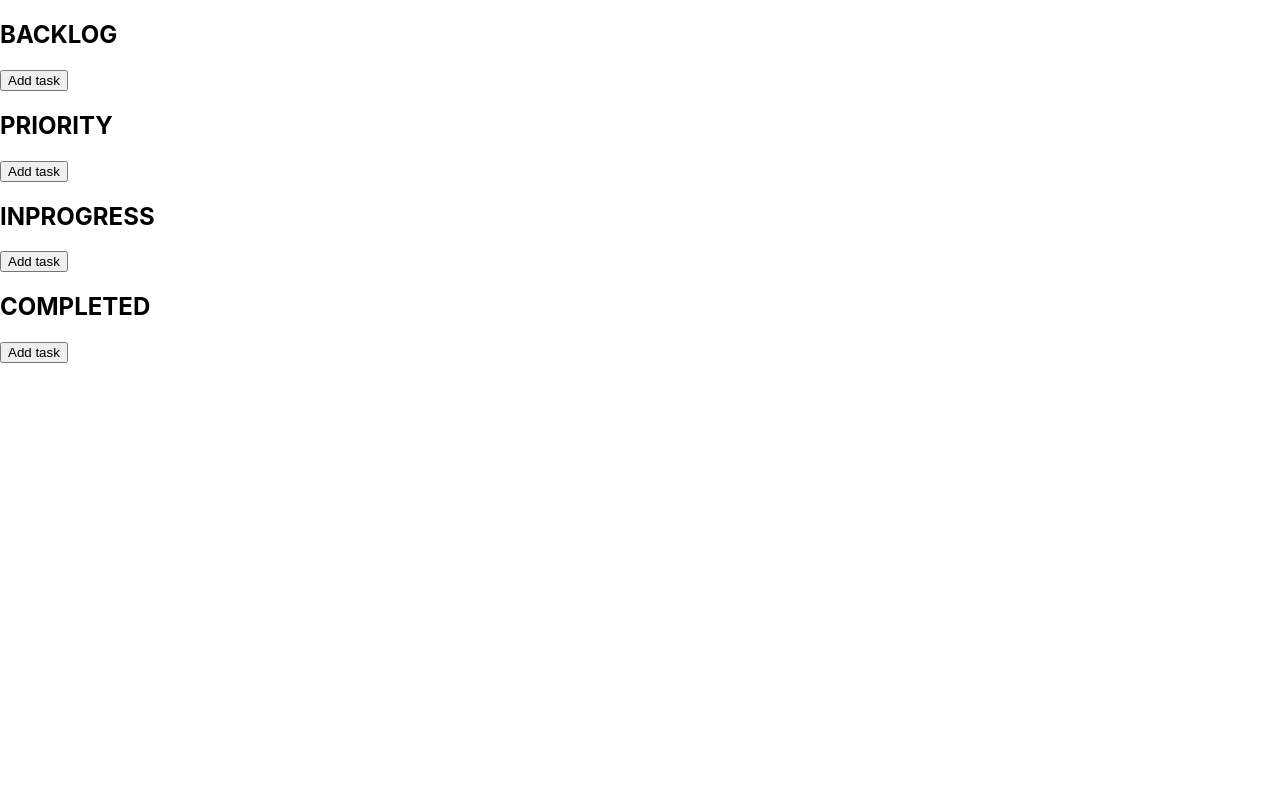
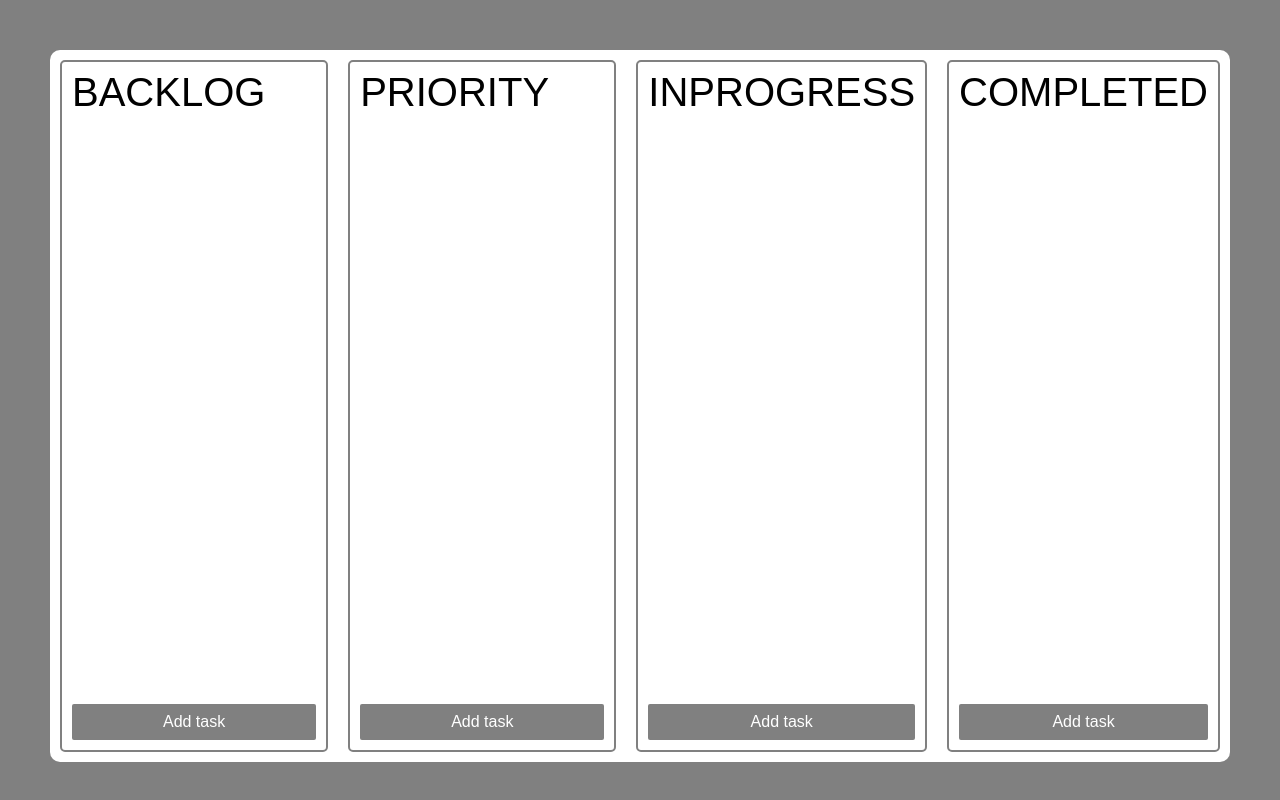
Before and after one commit to jeffdam/kanban-board, a React (Create React App) app: page / in a window 1280 px wide. Built offline with nearby package versions, Linux system fonts and the light colour scheme.

Commit message:
Add styling

```diff
--- a/src/App.css
+++ /dev/null
@@ -1,38 +0,0 @@
-.App {
-  text-align: center;
-}
-
-.App-logo {
-  height: 40vmin;
-  pointer-events: none;
-}
-
-@media (prefers-reduced-motion: no-preference) {
-  .App-logo {
-    animation: App-logo-spin infinite 20s linear;
-  }
-}
-
-.App-header {
-  background-color: #282c34;
-  min-height: 100vh;
-  display: flex;
-  flex-direction: column;
-  align-items: center;
-  justify-content: center;
-  font-size: calc(10px + 2vmin);
-  color: white;
-}
-
-.App-link {
-  color: #61dafb;
-}
-
-@keyframes App-logo-spin {
-  from {
-    transform: rotate(0deg);
-  }
-  to {
-    transform: rotate(360deg);
-  }
-}
--- a/src/App.js
+++ b/src/App.js
@@ -1,5 +1,4 @@
 import React from 'react';
-import './App.css';
 import KanbanBoardContainer from './components/kanban_board_container';
 
 function App() {
--- a/src/components/kanban_board.jsx
+++ b/src/components/kanban_board.jsx
@@ -8,7 +8,7 @@
 
   render() {
     return (
-      <section>
+      <section className="kanban-board">
         <TaskListContainer listType={"backlog"}/>
         <TaskListContainer listType={"priority"}/>
         <TaskListContainer listType={"inProgress"}/>
--- a/src/components/task_list/task_list.jsx
+++ b/src/components/task_list/task_list.jsx
@@ -36,9 +36,13 @@
     );
 
     return (
-      <article>
-        <h2>{listType.toUpperCase()}</h2>
-        {taskDisplayList}
+      <article className="task-list">
+        <div>
+          <h2>{listType.toUpperCase()}</h2>
+          <div className="task-list-items">
+            {taskDisplayList}
+          </div>
+        </div>
         {taskForm}
       </article>
     );
--- a/src/index.css
+++ /dev/null
@@ -1,13 +0,0 @@
-body {
-  margin: 0;
-  font-family: -apple-system, BlinkMacSystemFont, 'Segoe UI', 'Roboto', 'Oxygen',
-    'Ubuntu', 'Cantarell', 'Fira Sans', 'Droid Sans', 'Helvetica Neue',
-    sans-serif;
-  -webkit-font-smoothing: antialiased;
-  -moz-osx-font-smoothing: grayscale;
-}
-
-code {
-  font-family: source-code-pro, Menlo, Monaco, Consolas, 'Courier New',
-    monospace;
-}
--- a/src/index.js
+++ b/src/index.js
@@ -1,6 +1,6 @@
 import React from 'react';
 import ReactDOM from 'react-dom';
-import './index.css';
+import "./stylesheets/index.scss";
 import App from './App';
 import * as serviceWorker from './serviceWorker';
 
--- /dev/null
+++ b/src/stylesheets/base/_fonts.scss
@@ -0,0 +1,11 @@
+body {
+  font-family: Arial, Helvetica, sans-serif;
+}
+
+h1 {
+  font-size: 36pt;
+}
+
+h2 {
+  font-size: 30pt;
+}
--- /dev/null
+++ b/src/stylesheets/base/_layout.scss
@@ -0,0 +1,63 @@
+button {
+  padding: 10px;
+  color: white;
+  background: grey;
+  cursor: pointer;
+  border-radius: 2px;
+}
+
+i {
+  margin: 20px;
+  cursor: pointer;
+  margin: 5px;
+}
+
+body {
+  background: grey;
+  height: 89%;
+}
+
+#root {
+  height: 100%;
+}
+
+html {
+  height: 100%;
+}
+
+.kanban-board {
+  height: 100%;
+  margin: 50px;
+  background: white;
+  border-radius: 10px;
+  display: flex;
+}
+
+.task-list {
+  margin: 10px;
+  padding: 10px;
+  border-radius: 5px;
+  border: 2px solid grey;
+  display: flex;
+  flex-direction: column;
+  justify-content: space-between;
+  width: 100%;
+  > * {
+    width: 100%;
+  }
+}
+
+.task-list-items {
+  display: flex;
+  flex-direction: column;
+  align-items: stretch;
+  overflow: auto;
+
+  > ul {
+    border-radius: 5px;
+    border: 2px solid grey;
+    background: grey;
+    margin: 5px;
+    padding: 10px;
+  }
+}
--- /dev/null
+++ b/src/stylesheets/base/_reset.scss
@@ -0,0 +1,49 @@
+/* http://meyerweb.com/eric/tools/css/reset/
+   v2.0 | 20110126
+   License: none (public domain)
+*/
+
+html, body, div, span, applet, object, iframe,
+h1, h2, h3, h4, h5, h6, p, blockquote, pre,
+a, abbr, acronym, address, big, cite, code,
+del, dfn, em, img, ins, kbd, q, s, samp,
+small, strike, strong, sub, sup, tt, var,
+b, u, i, center,button,
+dl, dt, dd, ol, ul, li,
+fieldset, form, label, legend,
+table, caption, tbody, tfoot, thead, tr, th, td,
+article, aside, canvas, details, embed,
+figure, figcaption, footer, header, hgroup,
+menu, nav, output, ruby, section, summary,
+time, mark, audio, video {
+	margin: 0;
+	padding: 0;
+	border: 0;
+	font-size: 100%;
+	font: inherit;
+	vertical-align: baseline;
+}
+/* HTML5 display-role reset for older browsers */
+article, aside, details, figcaption, figure,
+footer, header, hgroup, menu, nav, section {
+	display: block;
+}
+body {
+	line-height: 1;
+}
+ol, ul, li {
+	list-style: none;
+}
+
+blockquote, q {
+	quotes: none;
+}
+blockquote:before, blockquote:after,
+q:before, q:after {
+	content: '';
+	content: none;
+}
+table {
+	border-collapse: collapse;
+	border-spacing: 0;
+}
--- /dev/null
+++ b/src/stylesheets/index.scss
@@ -0,0 +1,3 @@
+@import "base/_reset";
+@import "base/_layout";
+@import "base/_fonts";
```
